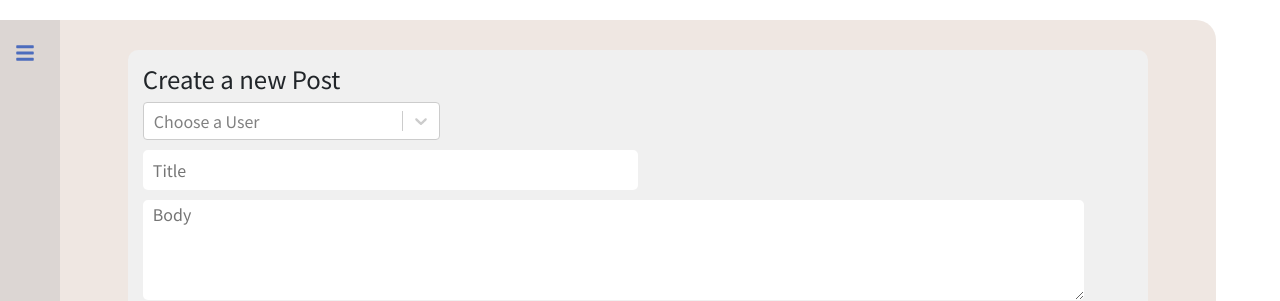
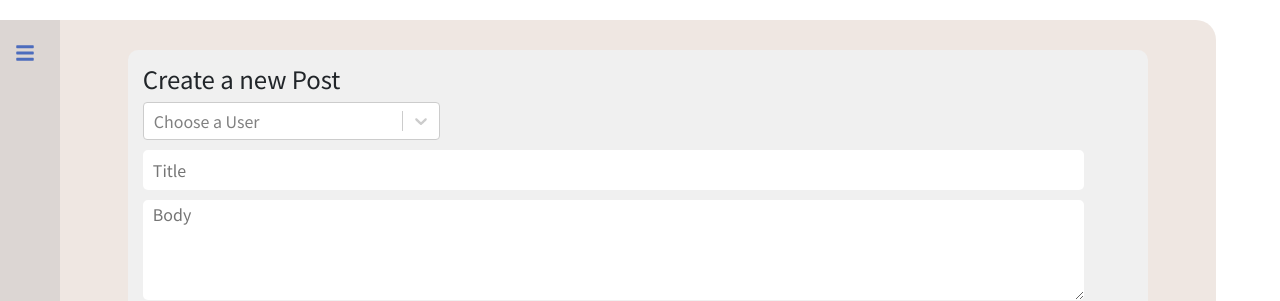
Before and after one commit to asaganowski/task_react, a React (Create React App) app: page /#/posts in a window 1280 px wide. Shown: the top 301 px of the page. Built offline with nearby package versions, Linux system fonts and the light colour scheme; no server answers.

Commit message:
Restyling

```diff
--- a/src/components/Posts/AddPost.scss
+++ b/src/components/Posts/AddPost.scss
@@ -9,10 +9,10 @@
 
         .title,textarea{
             margin-top:10px;
-            width:50%;
             border: none;
             border-radius: 5px;
             padding-left: 10px;
+            width:95%;
         }
 
         .user-select{
@@ -21,13 +21,11 @@
         }
 
         textarea{
-            width:95%;
             height:100px;
         }
 
         .title{
             height:40px;
-            min-width: 300px;
         }
 
         .btn{
```
